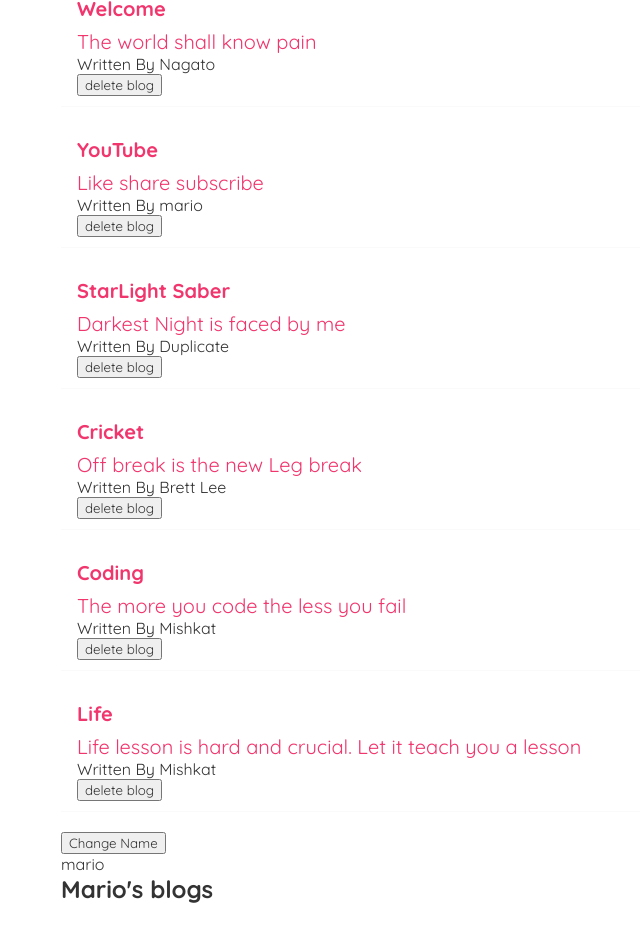
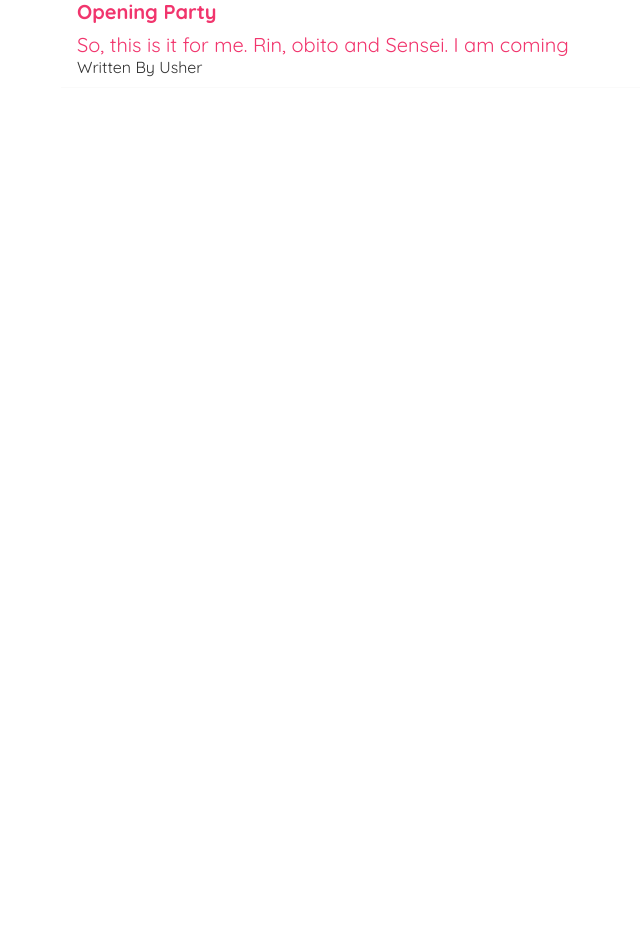
Before and after one commit to MishkatHossain/Dojo-react, a React (Create React App) app: page / in a window 1280 px wide. Shown: the part 336-1273 px from the top of the page, without its empty margins (279-919 px from the left). After the commit the page ends 800 px from the top, so only its background shows below. Built offline with nearby package versions, Linux system fonts and the light colour scheme; data requests are answered from the project's data file.

Commit message:
custom hooks

```diff
--- a/src/Home.js
+++ b/src/Home.js
@@ -1,46 +1,24 @@
-import { useState, useEffect } from 'react';
-import Bloglist from './blog-list'
+import Bloglist from './blog-list';
+import useFetch from './usefetch';
+
 
 
 const Home = () => {
-    const [blogs, setBlogs] = useState([
 
-        {title: 'My new website', body: 'The world will burn', author: 'mario', id:1},
-        {title: 'Welcome', body: 'The world shall know pain', author: 'Nagato', id:2},
-        {title: 'YouTube', body: 'Like share subscribe', author: 'mario', id:3},
-        {title: 'StarLight Saber', body: 'Darkest Night is faced by me', author: 'Duplicate', id:4},
-        {title: 'Cricket', body: 'Off break is the new Leg break', author: 'Brett Lee', id:5},
-        {title: 'Coding', body: 'The more you code the less you fail', author: 'Mishkat', id:6},
-        {title: 'Life', body: 'Life lesson is hard and crucial. Let it teach you a lesson', author: 'Mishkat', id:7}
-
-    ]);
-
-    const [name,setName] = useState('mario');
-
-    const handleDelete = (id) => {
-        const newBlogs = blogs.filter(blog => blog.id !== id)
-        setBlogs(newBlogs);
-    }
-
-    useEffect(()=>{
-        console.log('use effect ran')
-        console.log(name);
-    }, [name]);
+    const {data, isPending, error} = useFetch('  http://localhost:8000/blogs')
 
 
 
     return (
         <div className="home">
-            <Bloglist blogs={blogs} title = "All blogs" handleDelete={handleDelete}/>
-            <button onClick={()=> setName('Luigi')}>Change Name</button>
-            <p>{name}</p>
-
-
-            <Bloglist blogs={blogs.filter((blog)=> blog.author==='mario')} title = "Mario's blogs" handleDelete={handleDelete}/>
-            <Bloglist blogs={blogs.filter((blog)=> blog.author==='Mishkat')} title = "Mishkat's blogs" handleDelete={handleDelete}/>
-            <Bloglist blogs={blogs.filter((blog)=> blog.id%2===1)} title = "Odd break" handleDelete={handleDelete}/>
+            {error && <div> {error} </div>}
+            {isPending && <div>Loading...</div>}
+            {data && <Bloglist blogs={data} title="All blogs" />}
         </div>
      );
 }
 
 export default Home;
+
+
+// npx json-server --watch data/db.json --port 8000
--- a/src/blog-list.js
+++ b/src/blog-list.js
@@ -1,4 +1,4 @@
-const BlogList = ({blogs, title, handleDelete}) => {
+const BlogList = ({blogs, title}) => {
 
 
     return (
@@ -9,7 +9,6 @@
                     <h2>{ blog.title }</h2>
                     <p1>{ blog.body }</p1>
                     <p>Written By {blog.author}</p>
-                    <button onClick={() => handleDelete(blog.id)}> delete blog  </button>
                 </div>
             ))}
         </div>
--- /dev/null
+++ b/src/usefetch.js
@@ -0,0 +1,35 @@
+import { useEffect, useState } from 'react';
+
+const useFetch = (url) => {
+
+    const [data, setData] = useState(null);
+    const [isPending, setIsPending] = useState(true);
+    const [error, setError] = useState(null)
+
+    useEffect( () => {
+        setTimeout(()=>{
+            fetch(url)
+            .then(res => {
+
+                if(!res.ok){
+                    throw Error('could not fetch the data for that resource');
+                }
+
+                return res.json()
+            })
+            .then( data => {
+                setData(data);
+                setIsPending(false);
+                setError(null);
+            })
+            .catch(err => {
+                setIsPending(false);
+                setError(err.message);
+            })
+        }, 1000)
+    }, [url]);
+
+    return { data, isPending, error}
+}
+
+export default useFetch;
```
